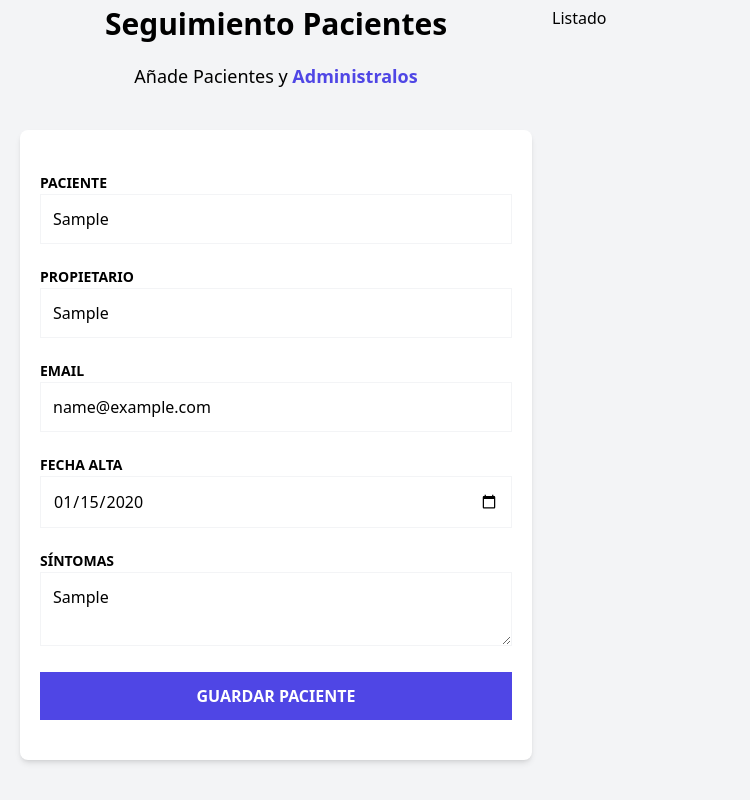
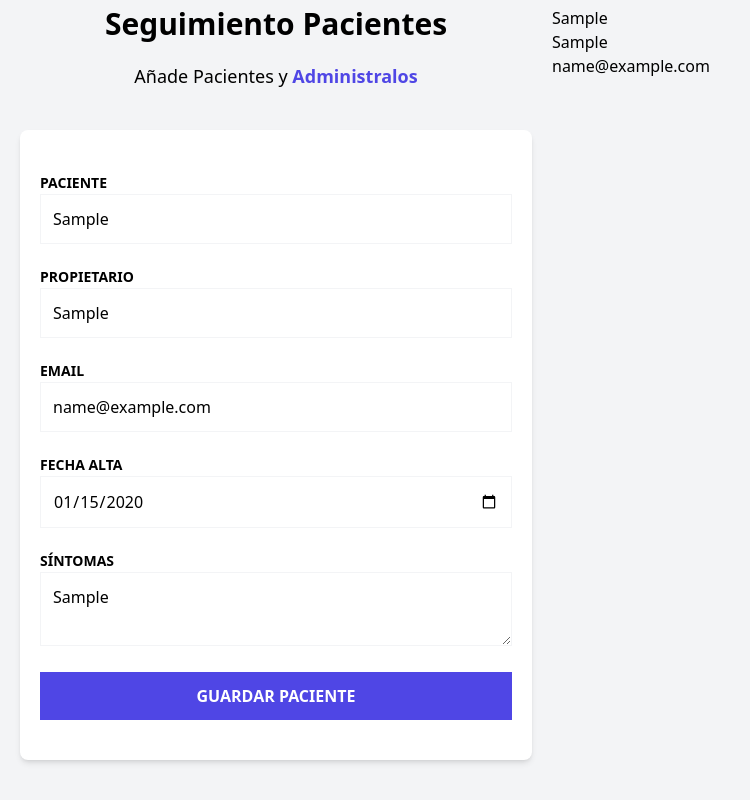
Before and after one commit to luisgoweb/Administrador-de-Pacientes, a React (Vite) app: page / in a window 1280 px wide. Both pictures are taken after typing "Sample", "Sample", "name@example.com", "2020-01-15", "Sample" into the empty fields and a click on the input "Guardar Paciente". Shown: the part 178-978 px from the top of the page, without its empty margins (0-750 px from the left). Built offline with nearby package versions, Linux system fonts and the light colour scheme.

Commit message:
store.ts: se crea función para añadir id al paciente con uuid

```diff
--- a/package.json
+++ b/package.json
@@ -13,6 +13,7 @@
     "react": "^19.1.0",
     "react-dom": "^19.1.0",
     "react-hook-form": "^7.60.0",
+    "uuid": "^11.1.0",
     "zustand": "^5.0.6"
   },
   "devDependencies": {
--- a/src/components/PatientsList.tsx
+++ b/src/components/PatientsList.tsx
@@ -1,9 +1,18 @@
-
+import { usePatientStore } from "../store"
 
 const PatientsList = () => {
+
+    const patients = usePatientStore(state => state.patients)
+
   return (
     <div>
-      Listado
+      {patients.map( patients => (
+        <div key={patients.id}>
+            <p>{patients.name}</p>
+            <p>{patients.caretaker}</p>
+            <p>{patients.email}</p>
+        </div>
+      ))}
     </div>
   )
 }
--- a/src/store.ts
+++ b/src/store.ts
@@ -1,14 +1,22 @@
+import { v4 } from "uuid";
 import { create } from "zustand";
-import type { DraftPatient, Patient } from "./src/types";
+import type { DraftPatient, Patient } from "./types";
 
 type PatientState = {
     patients: Patient[]
     addPatient: (data: DraftPatient) => void
 }
 
-export const usePatientStore = create<PatientState>(()=> ({
+const createPatient = (patient: DraftPatient) : Patient => {
+    return {...patient, id: v4()}
+}
+
+export const usePatientStore = create<PatientState>((set)=> ({
     patients: [],
     addPatient: (data) => {
-        console.log(data)
+        const newPatient = createPatient(data)
+        set((state) => ({
+            patients: [...state.patients, newPatient]
+        }))
     }
 }))
```
Also changed, not shown: 1 other file (tests, documents, lock files or other folders).
